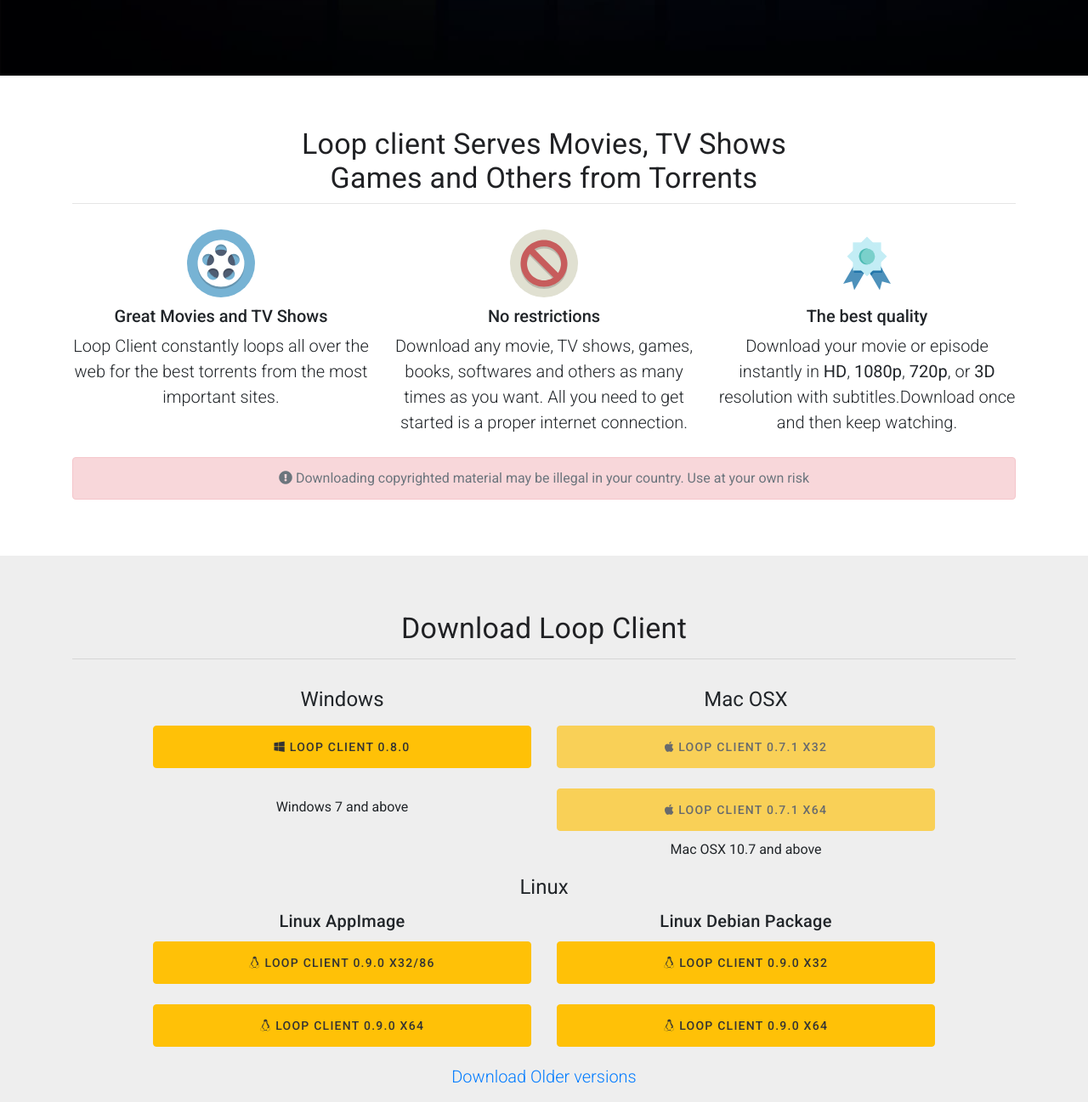
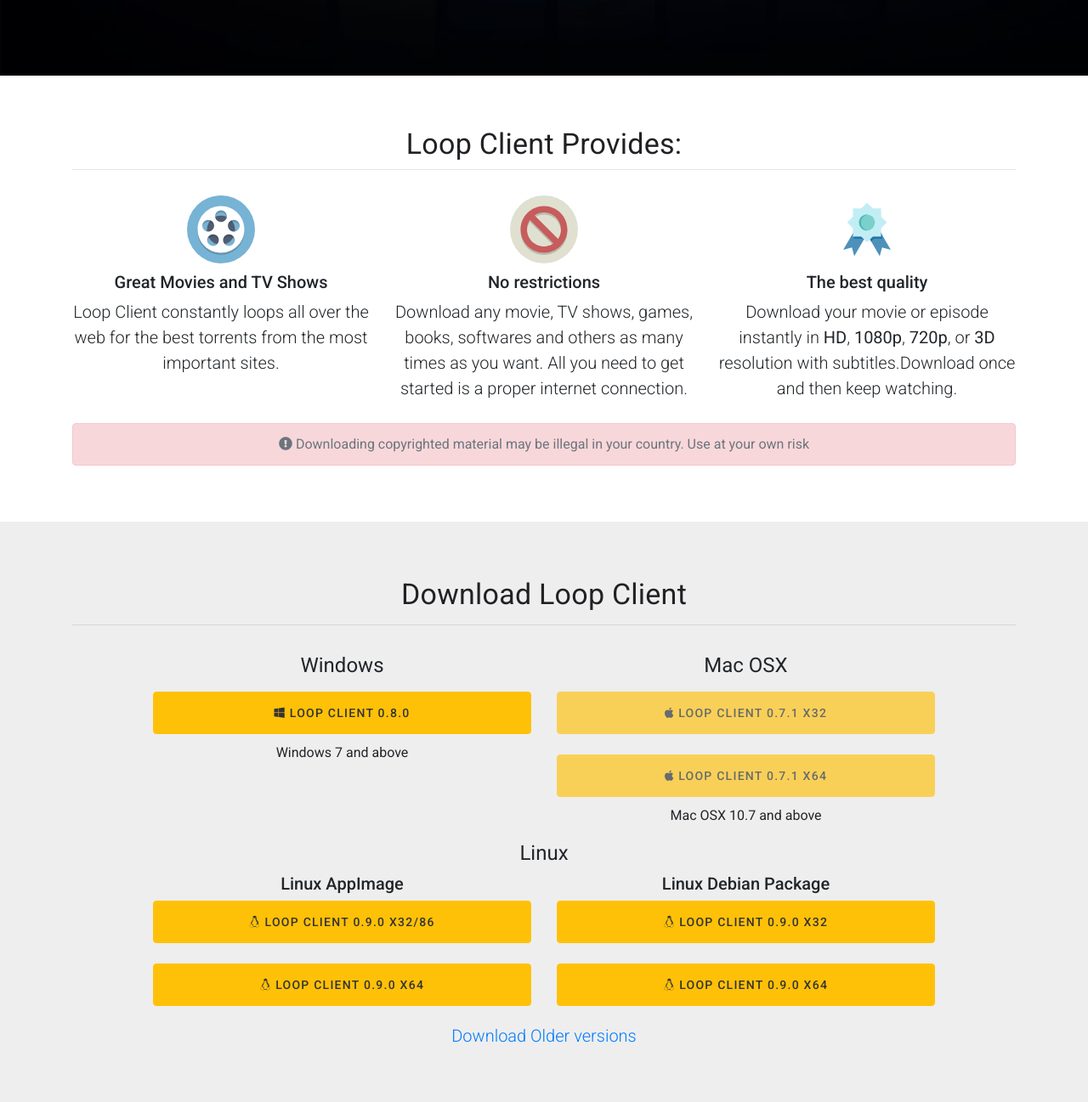
Before and after one commit to loopteam0/loopteam0.github.io, a website: page index.html in a window 1280 px wide. Shown: the part 711-2008 px from the top of the page at 85% size. Drawn offline with Linux system fonts and the light colour scheme.

Commit message:
0.9.0 update

```diff
--- a/index.html
+++ b/index.html
@@ -70,8 +70,7 @@
     <section id="props" class="props">
         <div class="container">
             <div data-sal="slide-down" class="lead">
-                <h3 class="mdc-typography--headline4">Loop client Serves Movies, TV Shows <br> Games and Others from
-                    Torrents</h3>
+                <h3 class="mdc-typography--headline4">Loop Client Provides:</h3>
                 <hr>
             </div>
 
@@ -137,8 +136,6 @@
                                 class="fab fa-windows"></i> Loop Client
                             0.8.0</a>
                     </div>
-                    <br>
-
 
                     <p>Windows 7 and above</p>
                 </div>
@@ -157,11 +154,14 @@
                     </div>
                     <p>Mac OSX 10.7 and above</p>
                 </div>
+                <br>
+                <br>
                 <div class="col-12">
                     <h6 class="mdc-typography--headline5">Linux </h6>
                 </div>
+                <br>
                 <div data-sal="slide-down" class="col-md-5 col-sm-7 col-11">
-                    <h6 class="mdc-typography--headline6">Linux AppImage</h6>
+                    <h5 class="">Linux AppImage</h5>
                     <div class="download-links">
                         <a href="https://sourceforge.net/projects/loop-client/files/v0.9.0/loop-client-0.9.0-i386.AppImage/download"
                             target="_blank" class="mdc-typography--button btn btn-warning "><i class="fab fa-linux"></i>
@@ -177,7 +177,7 @@
                 </div>
 
                 <div data-sal="slide-down" class="col-md-5 col-sm-7 col-11">
-                    <h6 class="mdc-typography--headline6">Linux Debian Package</h6>
+                    <h5 class="">Linux Debian Package</h5>
                     <div class="download-links">
                         <a href="https://sourceforge.net/projects/loop-client/files/v0.9.0/loop-client_0.9.0_i386.deb/download"
                             target="_blank" class="mdc-typography--button btn btn-warning "><i class="fab fa-linux"></i>
```
